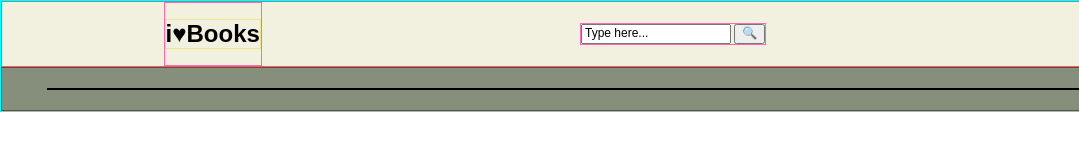
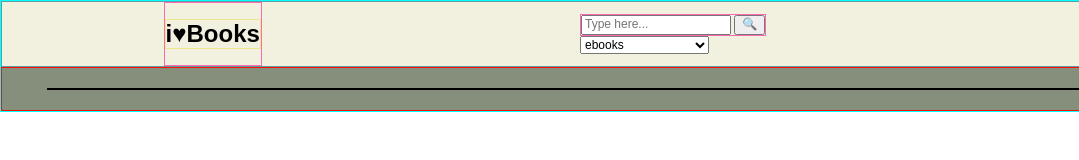
Before and after one commit to darianebogina/bookshelves_rc, a plain HTML site: page index.html in a window 1280 px wide. Shown: the full height of the page, 0-1079 px from the left. Drawn offline with nearby package versions, Linux system fonts and the light colour scheme; no server answers.

Commit message:
feat: implement filter

```diff
--- a/index.html
+++ b/index.html
@@ -13,10 +13,22 @@
         <a href="./index.html" class="logo__link">
             <h1 class="logo">i&#x2665;Books</h1>
         </a>
-        <div class="search__field">
-            <input type="text" value="Type here..." class="input" onfocus="clearInput()">
-            <button class="search__button" onclick="queryBooks()">&#128269;</button>
+        <div class="user__field">
+            <div class="search__field">
+                <input type="text" value="" placeholder="Type here..." class="input" onfocus="clearInput()">
+                <button class="search__button" onclick="queryBooks()">&#128269;</button>
+            </div>
+            <div class="filter">
+                <select name="books" class="filter__books" onchange="queryBooks()">
+                    <option value="ebooks">ebooks</option>
+                    <option value="free-ebooks">free ebooks</option>
+                    <option value="full">full text available</option>
+                    <option value="paid-ebooks">paid ebooks</option>
+                    <option value="partial">partial text available</option>
+                </select>
+            </div>
         </div>
+
         <a href="https://github.com/darianebogina" class="contacts">
             <img src="./github-mark.svg" alt="git_logo">
         </a>
--- a/main.js
+++ b/main.js
@@ -1,15 +1,22 @@
-// https://www.googleapis.com/books/v1/volumes?q={search terms}
-const url = "https://www.googleapis.com/books/v1/volumes?q=";
+// https://www.googleapis.com/books/v1/volumes?q=java&filter=ebook
 let query = "javascript";
-const endUrl = "";
+let filter = "ebooks";
+const url = "https://www.googleapis.com/books/v1/volumes?q={query}&filter={filter}";
 
 const content = document.getElementsByClassName("books__cards")[0];
 const input = document.getElementsByClassName('input')[0];
 const button = document.getElementsByClassName('search__button')[0];
+const select = document.getElementsByClassName('filter__books')[0];
 
 async function getBooks() {
-    let response = await fetch(url + query + endUrl);
+    let currentUrl = url.replace('{query}', query).replace('{filter}', filter);
+
+    let response = await fetch(currentUrl);
     let result = await response.json();
+    if (result.totalItems == 0) {
+        alert("No books found");
+        return;
+    }
     let items = result.items;
     console.log(items);
     let arrayOfObj = [];
@@ -34,6 +41,9 @@ async function getBooks() {
 }
 
 function createCard(arrayOfObj) {
+    if (arrayOfObj == undefined) {
+        return;
+    }
     content.innerHTML = "";
     for (let i = 0; i < arrayOfObj.length; i += 1) {
         let book = document.createElement("div");
@@ -68,7 +78,13 @@ function createCard(arrayOfObj) {
 }
 
 function queryBooks() {
+    if (input.value == "") {
+        alert("Please input book name");
+    }
+
     query = input.value;
+    filter = select.value;
+    console.log(filter);
     getBooks().then(data => createCard(data));
 }
 
```
